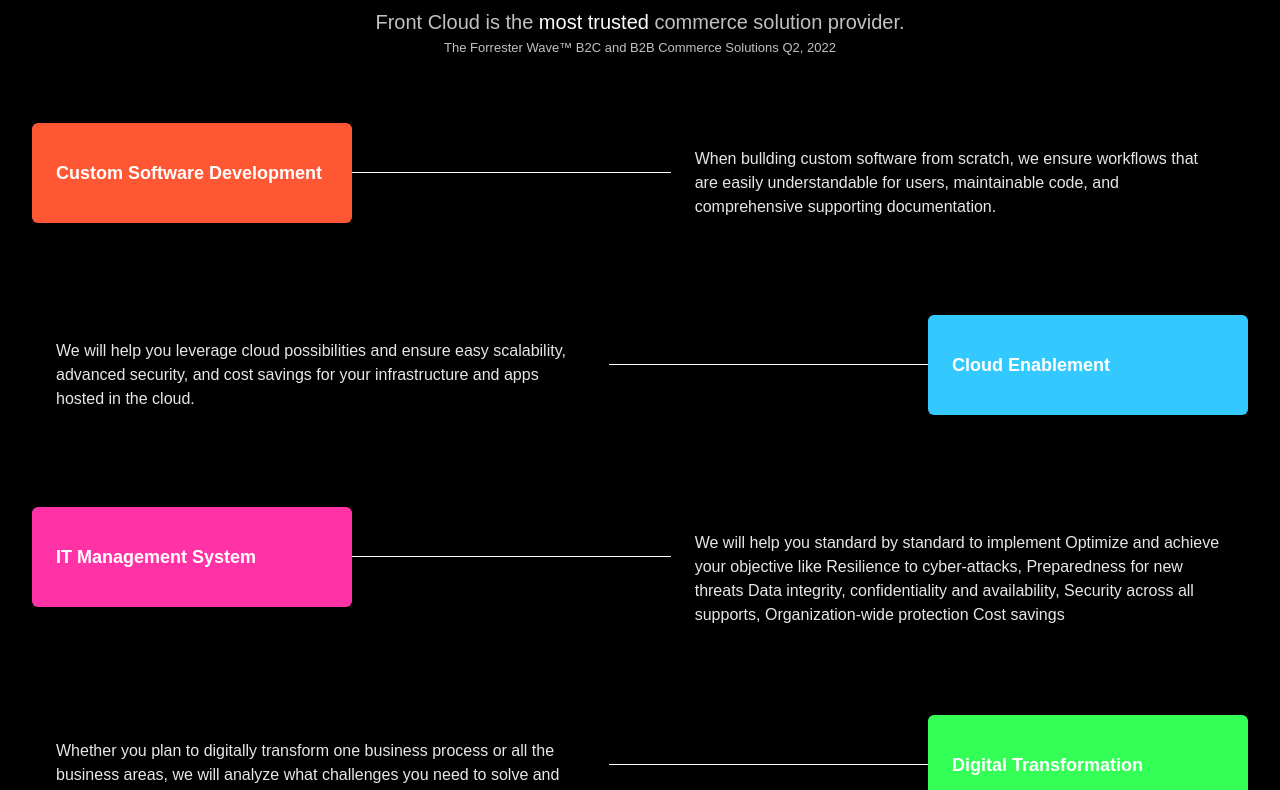
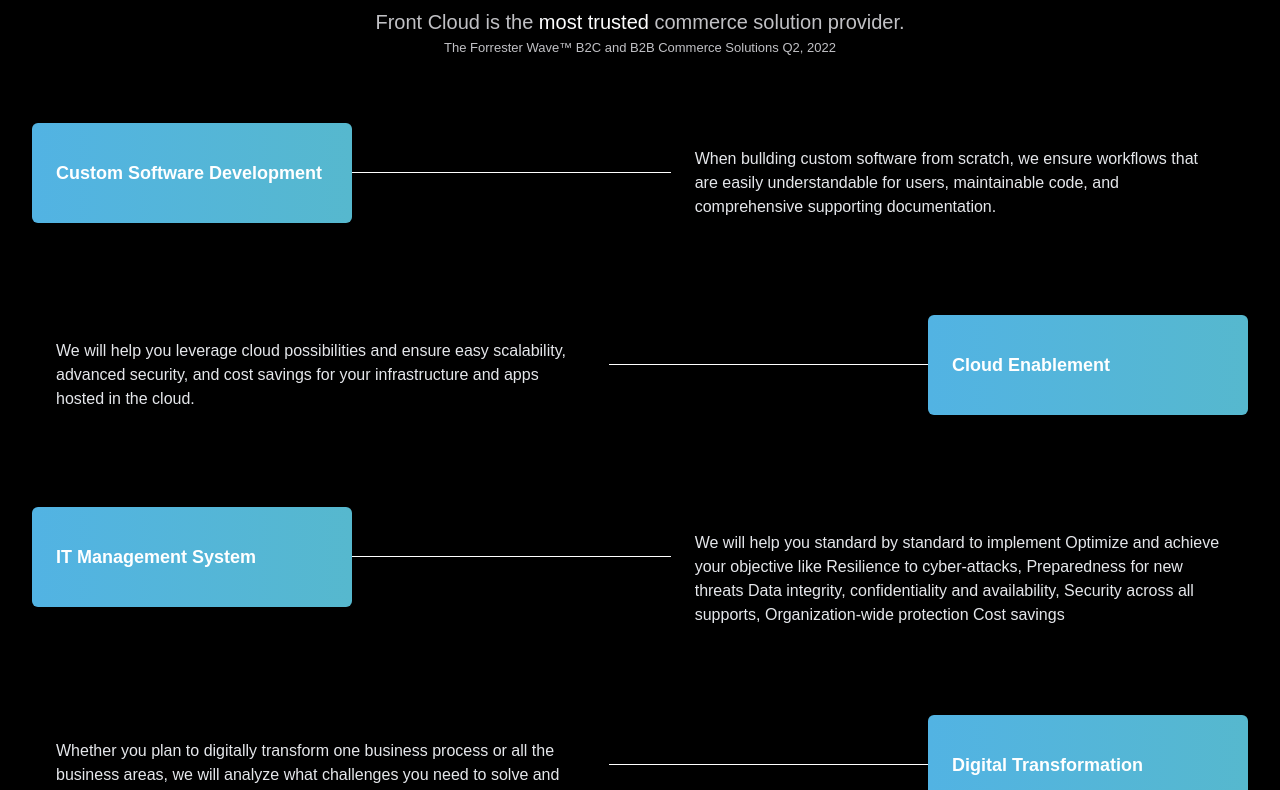
Before and after one commit to creator-cell/landing-page, a Next.js app: page / in a window 1280 px wide. Shown: the part 840-1630 px from the top of the page. Built offline with nearby package versions, Linux system fonts and the light colour scheme.

Commit message:
refactor: change color of service card title background

```diff
--- a/src/components/ServiceCard.tsx
+++ b/src/components/ServiceCard.tsx
@@ -55,7 +55,8 @@
                         ) : (
                             <span
                                 key={index}
-                                className={`text-[${desc.color}]`}
+                            // className={`text- `}
+                            // className={`text-[${desc.color}]`}
                             >
                                 {desc.title}
                             </span>
--- a/src/components/Services.tsx
+++ b/src/components/Services.tsx
@@ -67,7 +67,9 @@
     return (
         <div className={`w-full flex flex-col relative ${isReversed ? "sm:flex-row-reverse" : "sm:flex-row"} justify-between items-start gap-x-16 gap-y-4`}>
             <div className={`w-full sm:w-1/2 relative  flex flex-col  `}>
-                <div className={`p-6 py-9 rounded-md text-white w-full sm:w-80 z-50 ${isReversed ? "self-end" : "self-start"} `} style={{ backgroundColor: color }}>
+                <div className={`p-6 py-9 rounded-md text-white w-full sm:w-80 z-50 bg-gradient-to-r from-[#52b3e3] to-[#56b8ce] ${isReversed ? "self-end" : "self-start"} `}
+                // style={{ backgroundColor: color }}
+                >
                     <h2 className="text-lg font-semibold">{name}</h2>
                 </div>
                 <div className={`h-px hidden sm:block bg-white w-full absolute ${!isReversed ? "right-0" : "-left-8"}  bottom-1/2 transform ${isReversed ? "-translate-x-1/2" : "translate-x-1/2"} z-30`} />
```
